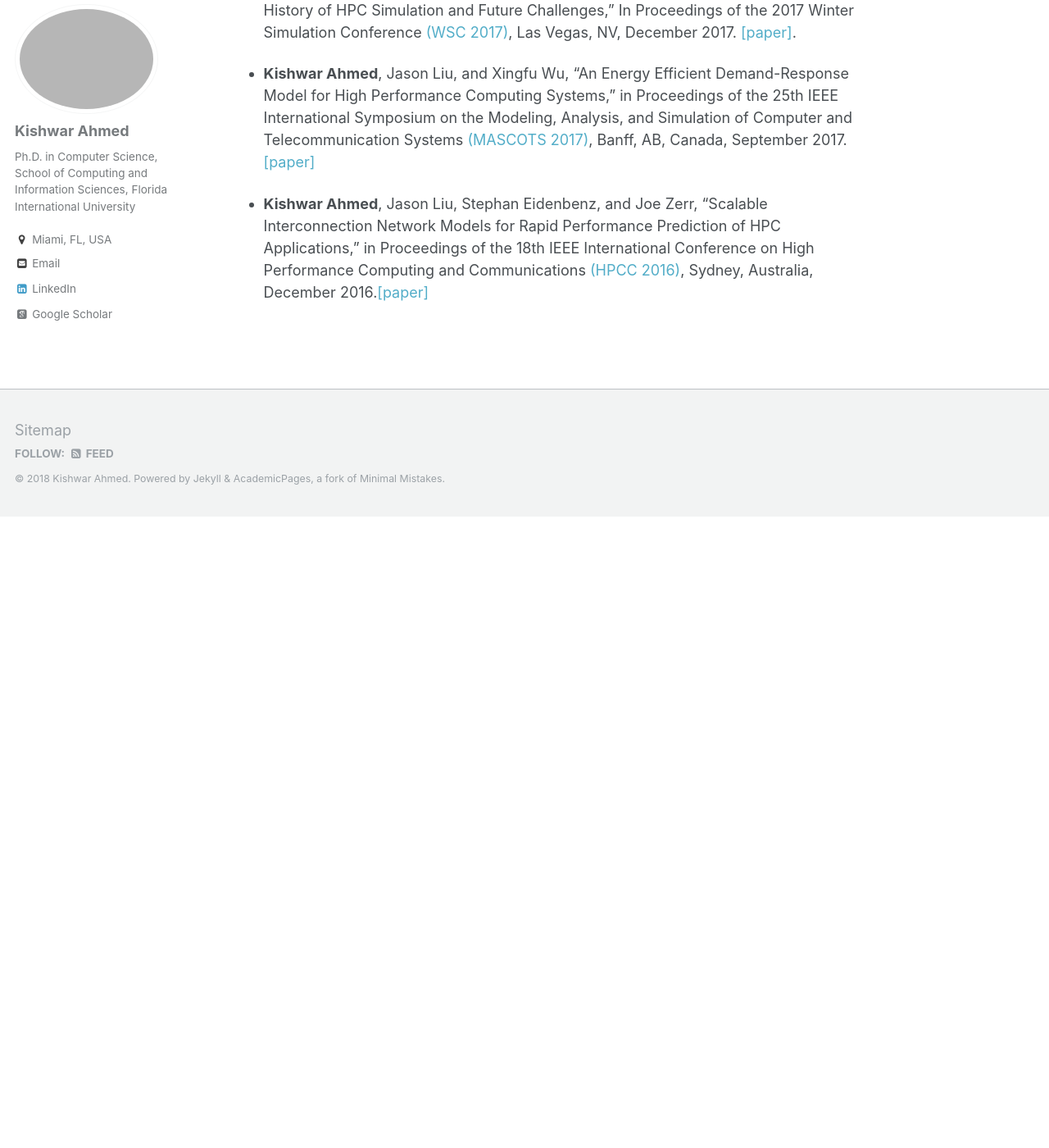
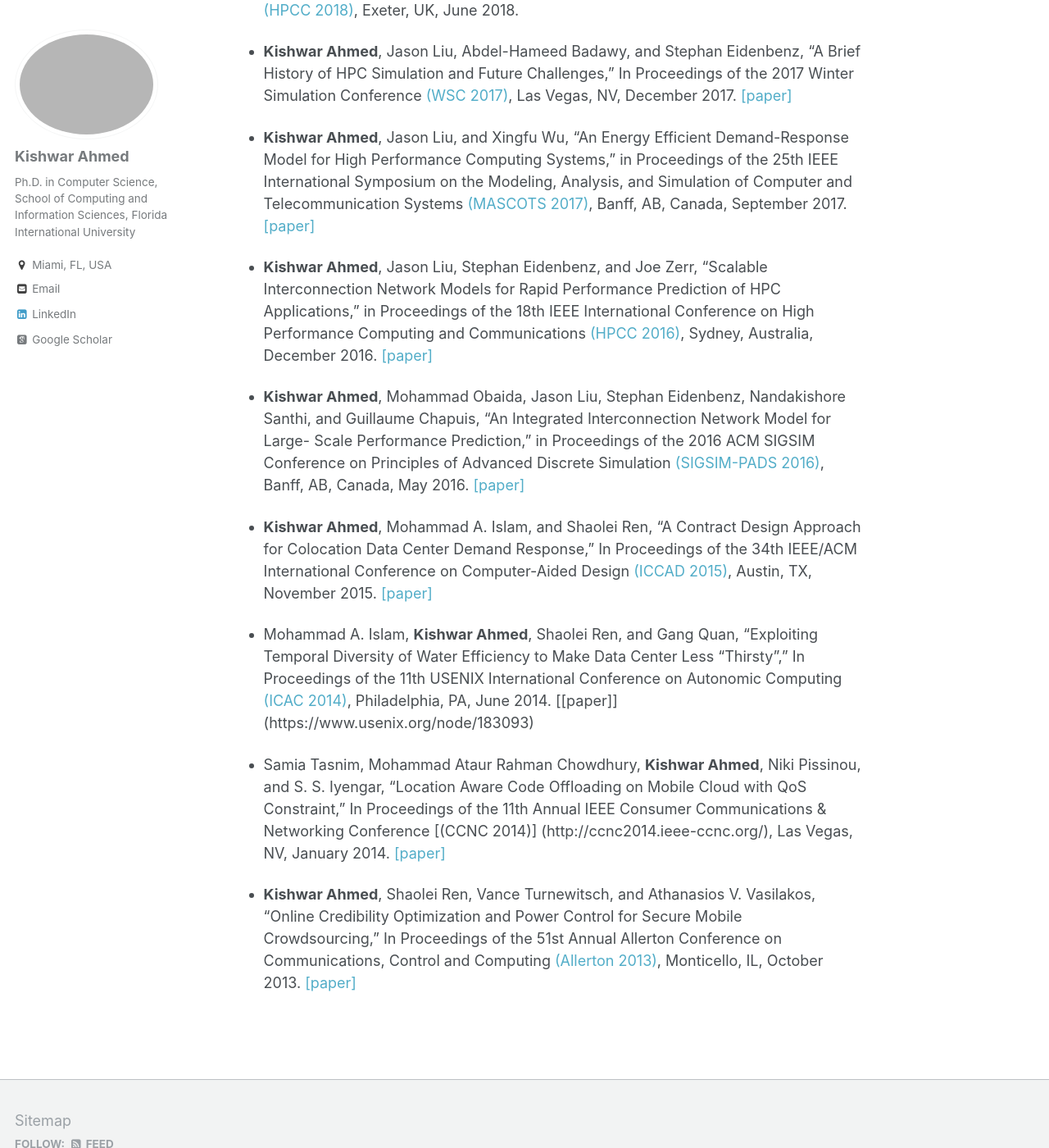
Before and after one commit to kishwarbd/kishwarbd.github.io, a Jekyll site: the page built from _pages/publications.md, in a window 1280 px wide and 1400 px high, scrolled down 422 px. Shown: the whole window at 82% size. Built offline with Jekyll 4.4.1, drawn with Linux system fonts in a browser that asks for light colours; some web fonts are replaced; before the commit the page ends 1052 px from its top, so only the background shows below that; some of the changed text lies outside the part shown.

Commit message:
updates.

```diff
--- a/_pages/publications.md
+++ b/_pages/publications.md
@@ -6,10 +6,22 @@ author_profile: true
 
 ## Conferences
 
-* **Kishwar Ahmed**, Jason Liu, and Kazutomo Yoshii, “Enabling Demand Response for HPC Systems Through Power Capping and Node Scaling,” to appear at IEEE International Conference on High Performance Computing and Communications [(HPCC 2018)](https://cse.stfx.ca/~hpcc2018/), Exeter, UK, June 2018.
+* **Kishwar Ahmed**, Jesse Bull, and Jason Liu, “Contract-Based Demand Response Model for HPC Systems,” Submitted for publication.
 
-* **Kishwar Ahmed**, Jason Liu, Abdel-Hameed Badawy, and Stephan Eidenbenz, “A Brief History of HPC Simulation and Future Challenges,” In Proceedings of the 2017 Winter Simulation Conference [(WSC 2017)](http://meetings2.informs.org/wordpress/wsc2017/), Las Vegas, NV, December 2017. [[paper]](https://ieeexplore.ieee.org/document/8247804).
+* **Kishwar Ahmed**, Jason Liu, and Kazutomo Yoshii, “Enabling Demand Response for HPC Systems Through Power Capping and Node Scaling,” To appear at IEEE International Conference on High Performance Computing and Communications [(HPCC 2018)](https://cse.stfx.ca/~hpcc2018/), Exeter, UK, June 2018.
+
+* **Kishwar Ahmed**, Jason Liu, Abdel-Hameed Badawy, and Stephan Eidenbenz, “A Brief History of HPC Simulation and Future Challenges,” In Proceedings of the 2017 Winter Simulation Conference [(WSC 2017)](http://meetings2.informs.org/wordpress/wsc2017/), Las Vegas, NV, December 2017. [[paper]](https://ieeexplore.ieee.org/document/8247804)
 
 * **Kishwar Ahmed**, Jason Liu, and Xingfu Wu, “An Energy Efficient Demand-Response Model for High Performance Computing Systems,” in Proceedings of the 25th IEEE International Symposium on the Modeling, Analysis, and Simulation of Computer and Telecommunication Systems [(MASCOTS 2017)](https://mascots2017.cs.ucalgary.ca/), Banff, AB, Canada, September 2017.[[paper]](https://ieeexplore.ieee.org/document/8107444/)
 
-* **Kishwar Ahmed**, Jason Liu, Stephan Eidenbenz, and Joe Zerr, “Scalable Interconnection Network Models for Rapid Performance Prediction of HPC Applications,” in Proceedings of the 18th IEEE International Conference on High Performance Computing and Communications [(HPCC 2016)](http://www.swinflow.org/confs/2016/hpcc/), Sydney, Australia, December 2016.[[paper]](https://ieeexplore.ieee.org/document/7828492/)
+* **Kishwar Ahmed**, Jason Liu, Stephan Eidenbenz, and Joe Zerr, “Scalable Interconnection Network Models for Rapid Performance Prediction of HPC Applications,” in Proceedings of the 18th IEEE International Conference on High Performance Computing and Communications [(HPCC 2016)](http://www.swinflow.org/confs/2016/hpcc/), Sydney, Australia, December 2016. [[paper]](https://ieeexplore.ieee.org/document/7828492/)
+
+* **Kishwar Ahmed**, Mohammad Obaida, Jason Liu, Stephan Eidenbenz, Nandakishore Santhi, and Guillaume Chapuis, “An Integrated Interconnection Network Model for Large- Scale Performance Prediction,” in Proceedings of the 2016 ACM SIGSIM Conference on Principles of Advanced Discrete Simulation [(SIGSIM-PADS 2016)](https://www.acm-sigsim-pads.org/), Banff, AB, Canada, May 2016. [[paper]](https://dl.acm.org/citation.cfm?id=2901396)
+
+* **Kishwar Ahmed**, Mohammad A. Islam, and Shaolei Ren, “A Contract Design Approach for Colocation Data Center Demand Response,” In Proceedings of the 34th IEEE/ACM International Conference on Computer-Aided Design [(ICCAD 2015)](https://iccad.com/), Austin, TX, November 2015. [[paper]](https://ieeexplore.ieee.org/document/7372629/)
+
+* Mohammad A. Islam, **Kishwar Ahmed**, Shaolei Ren, and Gang Quan, “Exploiting Temporal Diversity of Water Efficiency to Make Data Center Less “Thirsty”,” In Proceedings of the 11th USENIX International Conference on Autonomic Computing [(ICAC 2014)](https://www.usenix.org/conference/icac14), Philadelphia, PA, June 2014. [[paper]] (https://www.usenix.org/node/183093)
+
+* Samia Tasnim, Mohammad Ataur Rahman Chowdhury, **Kishwar Ahmed**, Niki Pissinou, and S. S. Iyengar, “Location Aware Code Offloading on Mobile Cloud with QoS Constraint,” In Proceedings of the 11th Annual IEEE Consumer Communications & Networking Conference [(CCNC 2014)] (http://ccnc2014.ieee-ccnc.org/), Las Vegas, NV, January 2014. [[paper]](https://ieeexplore.ieee.org/document/6866551/)
+
+* **Kishwar Ahmed**, Shaolei Ren, Vance Turnewitsch, and Athanasios V. Vasilakos, “Online Credibility Optimization and Power Control for Secure Mobile Crowdsourcing,” In Proceedings of the 51st Annual Allerton Conference on Communications, Control and Computing [(Allerton 2013)](http://allerton.csl.illinois.edu/), Monticello, IL, October 2013. [[paper]](https://ieeexplore.ieee.org/document/6736705/)
```
